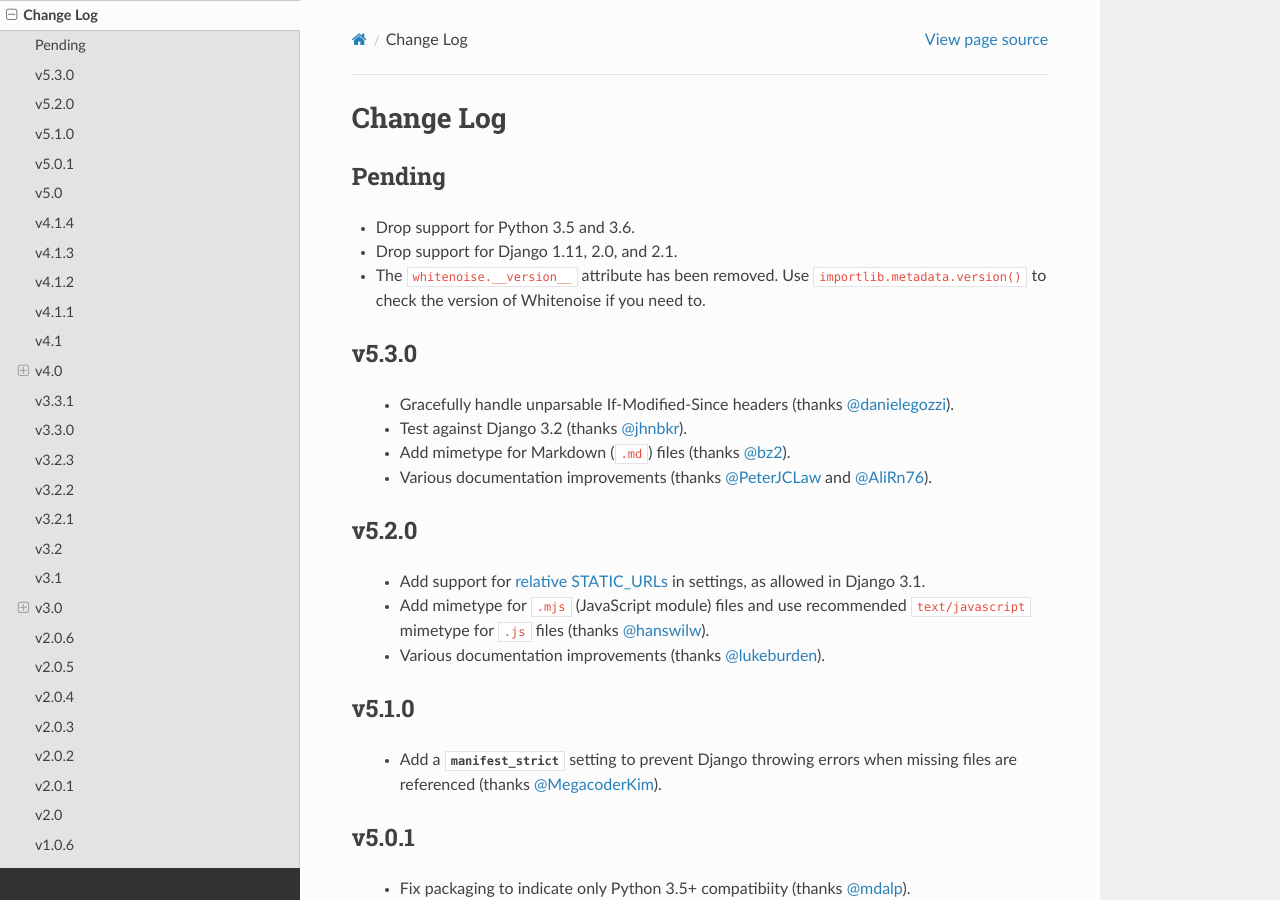
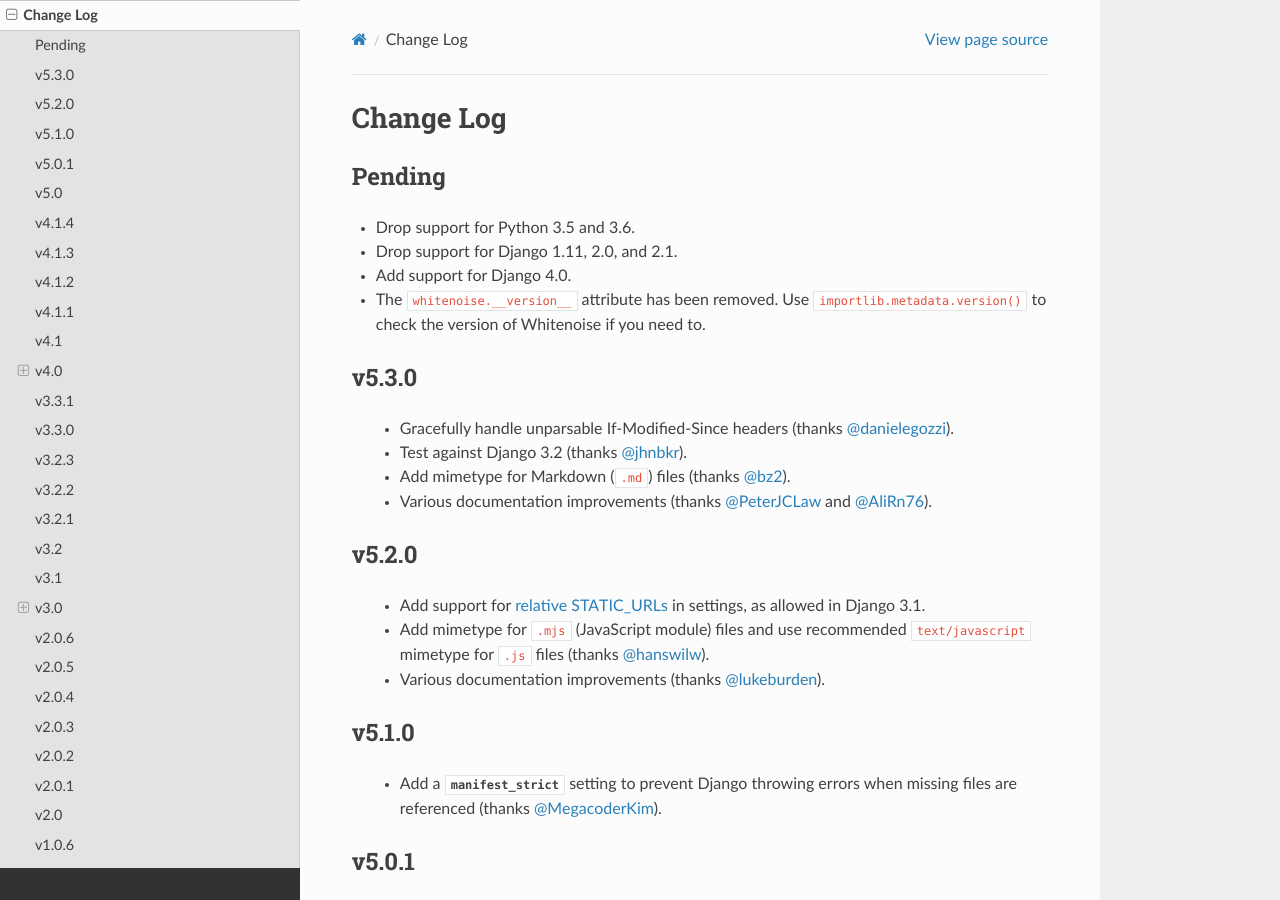
Before and after one commit to gorbunov87/white_noise, a Sphinx documentation site: the page built from docs/changelog.rst, in a window 1280 px wide and 900 px high. Built offline with Sphinx 7.4.7 and the Read the Docs theme 2.0.0, drawn with Linux system fonts in a browser that asks for light colours.

Commit message:
Add Django 4.0 support (#328)

```diff
--- a/docs/changelog.rst
+++ b/docs/changelog.rst
@@ -11,6 +11,8 @@
 * Drop support for Python 3.5 and 3.6.
 
 * Drop support for Django 1.11, 2.0, and 2.1.
+
+* Add support for Django 4.0.
 
 * The ``whitenoise.__version__`` attribute has been removed. Use
   ``importlib.metadata.version()`` to check the version of Whitenoise if you
--- a/docs/index.rst
+++ b/docs/index.rst
@@ -117,7 +117,7 @@
 WhiteNoise works with any WSGI-compatible application and is tested on Python
 **3.7** – **3.8**, on both Linux and Windows.
 
-Django WhiteNoiseMiddlware is tested with Django versions **2.2** --- **3.2**
+Django WhiteNoiseMiddlware is tested with Django versions **2.2** --- **4.0**
 
 
 Endorsements
--- a/setup.cfg
+++ b/setup.cfg
@@ -19,6 +19,7 @@
     Framework :: Django :: 3.0
     Framework :: Django :: 3.1
     Framework :: Django :: 3.2
+    Framework :: Django :: 4.0
     Intended Audience :: Developers
     License :: OSI Approved :: MIT License
     Operating System :: OS Independent
```
Also changed, not shown: 2 other files.
